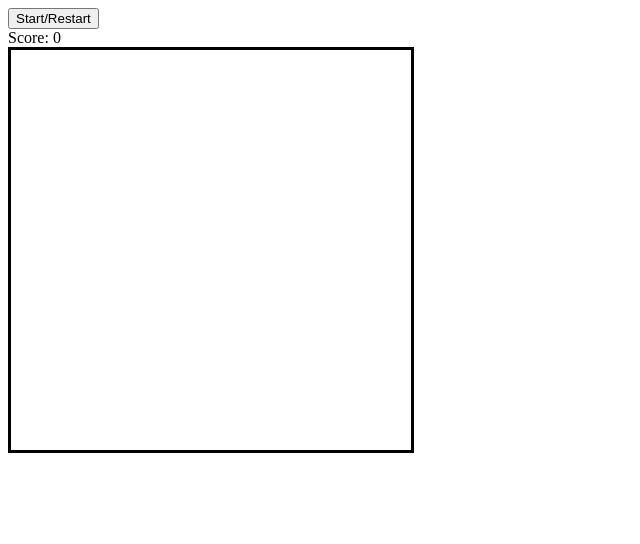
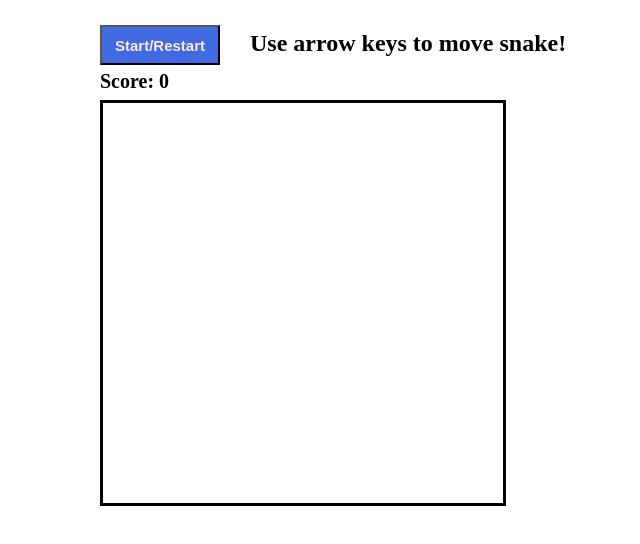
Before and after one commit to mika1407/snake, a plain HTML site: page index.html in a window 1280 px wide. Shown: the whole page, without its empty margins (0-640 px from the left). Drawn offline with Linux system fonts and the light colour scheme.

Commit message:
change css

```diff
--- a/index.html
+++ b/index.html
@@ -8,6 +8,7 @@
   </head>
   <body>
     <button class="start">Start/Restart</button>
+    <h2>Use arrow keys to move snake!</h2>
     <div class="score">Score: <span>0</span></div>
 
     <div class="grid">
--- a/style.css
+++ b/style.css
@@ -4,6 +4,9 @@
   display: flex;
   flex-wrap: wrap;
   border-style: solid;
+  position: absolute;
+  left: 100px;
+  top: 100px;
 }
 
 .grid div {
@@ -18,3 +21,29 @@
 .apple {
   background-color: purple;
 }
+
+.start {
+  width: 120px;
+  height: 40px;
+  background-color: royalblue;
+  color: antiquewhite;
+  font-size: 15px;
+  font-weight: bold;
+  position: absolute;
+  left: 100px;
+  top: 25px;
+}
+
+.score {
+  position: absolute;
+  left: 100px;
+  top: 70px;
+  font-size: 20px;
+  font-weight: bold;
+}
+
+h2 {
+  position: absolute;
+  left: 250px;
+  top: 10px;
+}
```
